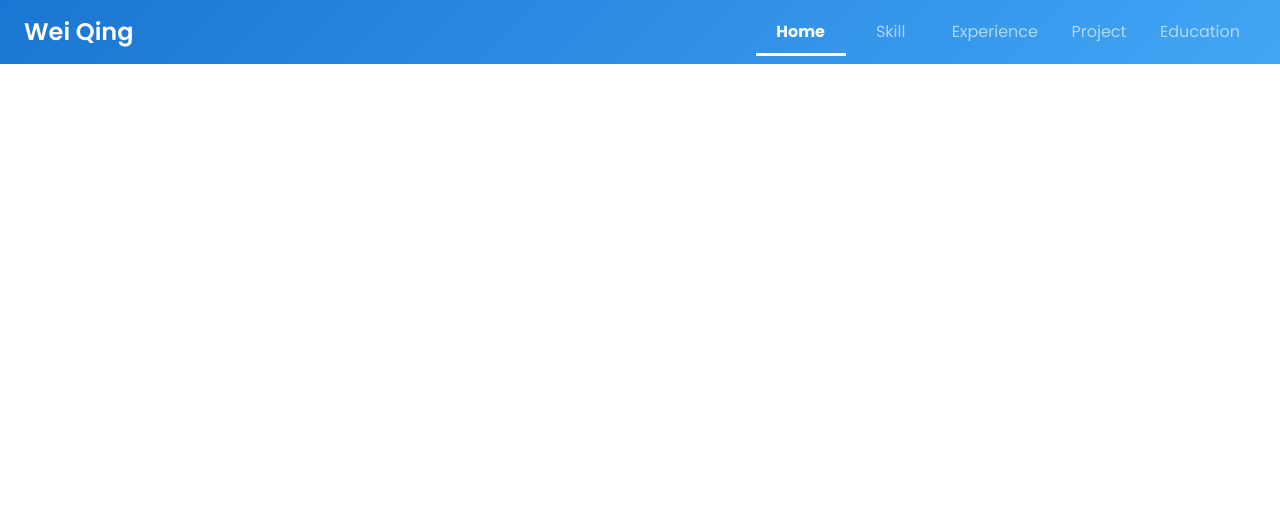
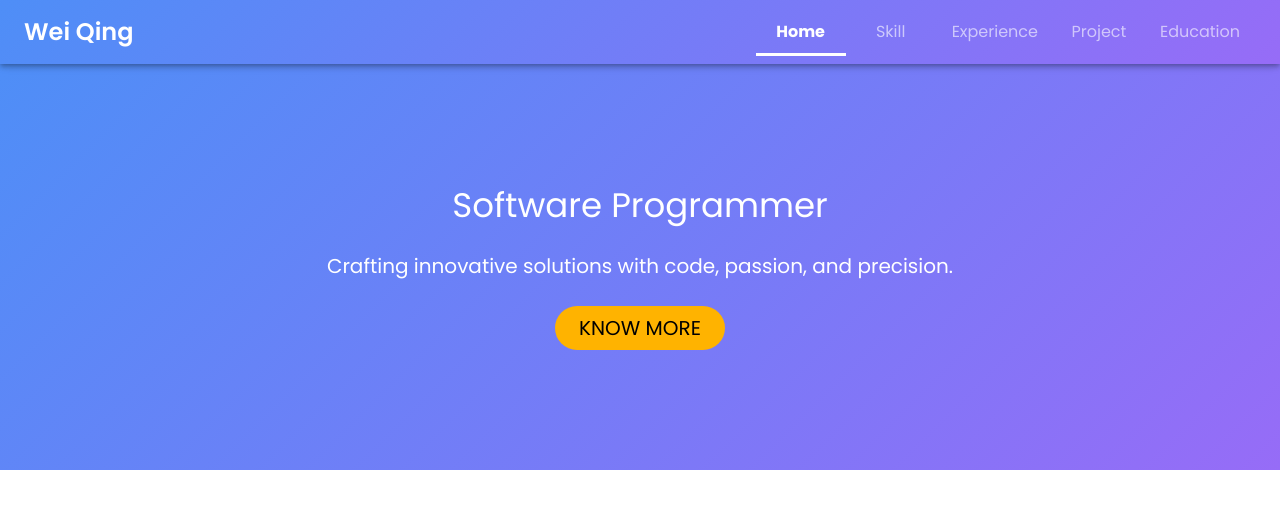
Before and after one commit to WQing20/WQ_Resume, a React (Vite) app in the folder WQ_Resume/: page / in a window 1280 px wide. Shown: the top 508 px of the page. Built offline with nearby package versions, Linux system fonts and the light colour scheme.

Commit message:
Add landing page

```diff
--- a/WQ_Resume/src/layout/Header.tsx
+++ b/WQ_Resume/src/layout/Header.tsx
@@ -50,7 +50,6 @@ export default function Header({ isMobile }: HeaderProps) {
         transition: "margin 1.3s ease, width 0.3s ease",
         background: theme.gradients.primary,
         // color: "primaryBg.contrastText",
-        boxShadow: "none",
       }}
     >
       <Toolbar sx={{ display: "flex", justifyContent: "space-between" }}>
@@ -67,7 +66,7 @@ export default function Header({ isMobile }: HeaderProps) {
             <>
               {" "}
               <IconButton sx={{ padding: 0 }} onClick={handleClick}>
-                <MenuIcon />
+                <MenuIcon sx={{ color: "#ffffff" }} />
               </IconButton>
               <Menu
                 anchorEl={anchorEl}
@@ -77,9 +76,11 @@ export default function Header({ isMobile }: HeaderProps) {
                   sx: { mt: 1.5, minWidth: 160 },
                 }}
               >
-                <MenuItem onClick={handleClose}>Profile</MenuItem>
-                <MenuItem onClick={handleClose}>Settings</MenuItem>
-                <MenuItem onClick={handleClose}>Logout</MenuItem>
+                <MenuItem onClick={handleClose}>Home</MenuItem>
+                <MenuItem onClick={handleClose}>Skill</MenuItem>
+                <MenuItem onClick={handleClose}>Experience</MenuItem>
+                <MenuItem onClick={handleClose}>Project</MenuItem>
+                <MenuItem onClick={handleClose}>Education</MenuItem>
               </Menu>
             </>
           ) : (
@@ -99,6 +100,10 @@ export default function Header({ isMobile }: HeaderProps) {
                     "&.Mui-selected": {
                       color: "#ffffff", // selected color
                       fontWeight: "bold", // bold on selected
+                    },
+                    transition: "color 0.3s ease",
+                    "&:hover": {
+                      color: "secondary.main", // change text color on hover
                     },
                   },
                   "& .MuiTabs-indicator": {
--- /dev/null
+++ b/WQ_Resume/src/layout/Landing.tsx
@@ -0,0 +1,53 @@
+import { Box, Button, Typography, useTheme } from "@mui/material";
+type LandingProps = {
+  isMobile: boolean;
+};
+export default function Landing(isMobile: LandingProps) {
+  const theme = useTheme();
+  return (
+    <>
+      <Box
+        display={"flex"}
+        flexDirection={"column"}
+        sx={{
+          justifyContent: "center",
+          alignItems: "center",
+          padding: { xs: 5, sm: 10, md: 15 },
+          gap: 3,
+          background: theme.gradients.primary,
+        }}
+      >
+        <Typography
+          variant={isMobile ? "h4" : "h2"}
+          textAlign={"center"}
+          color="#ffffffff"
+        >
+          Software Programmer
+        </Typography>
+        <Typography
+          variant={isMobile ? "h6" : "h4"}
+          color="#ffffffff"
+          textAlign={"center"}
+        >
+          Crafting innovative solutions with code, passion, and precision.
+        </Typography>
+        <Button
+          sx={{
+            borderRadius: 13,
+            bgcolor: theme.palette.secondary.main,
+          }}
+        >
+          <Typography
+            variant="h6"
+            fontWeight={500}
+            color="#000000"
+            textAlign={"center"}
+            px={2}
+          >
+            Know More
+          </Typography>
+        </Button>
+      </Box>
+    </>
+  );
+}
--- a/WQ_Resume/src/layout/index.tsx
+++ b/WQ_Resume/src/layout/index.tsx
@@ -1,6 +1,7 @@
 import Header from "./Header";
 
-import { useMediaQuery, useTheme } from "@mui/material";
+import { Box, useMediaQuery, useTheme } from "@mui/material";
+import Landing from "./Landing";
 
 export default function index() {
   const theme = useTheme();
@@ -8,6 +9,11 @@ export default function index() {
   return (
     <>
       <Header isMobile={isMobile}></Header>
+      <Box sx={{ ...theme.mixins.toolbar }} /> {/* Spacer */}
+      <Landing isMobile={isMobile} />
+      {/* <Box sx={{ mt: 8 }}>
+        <Landing isMobile={isMobile} />
+      </Box> */}
     </>
   );
 }
--- a/WQ_Resume/src/theme/theme.ts
+++ b/WQ_Resume/src/theme/theme.ts
@@ -68,7 +68,8 @@ const theme = createTheme({
     },
   },
   gradients: {
-    primary: "linear-gradient(135deg, #1976d2, #42a5f5)",
+    primary:
+      "linear-gradient(135deg, rgba(59, 130, 246, 0.9), rgba(139, 92, 246, 0.9))",
   },
   typography: {
     fontFamily: "Poppins, Arial, sans-serif", // Or Roboto if using @fontsource/roboto
```
